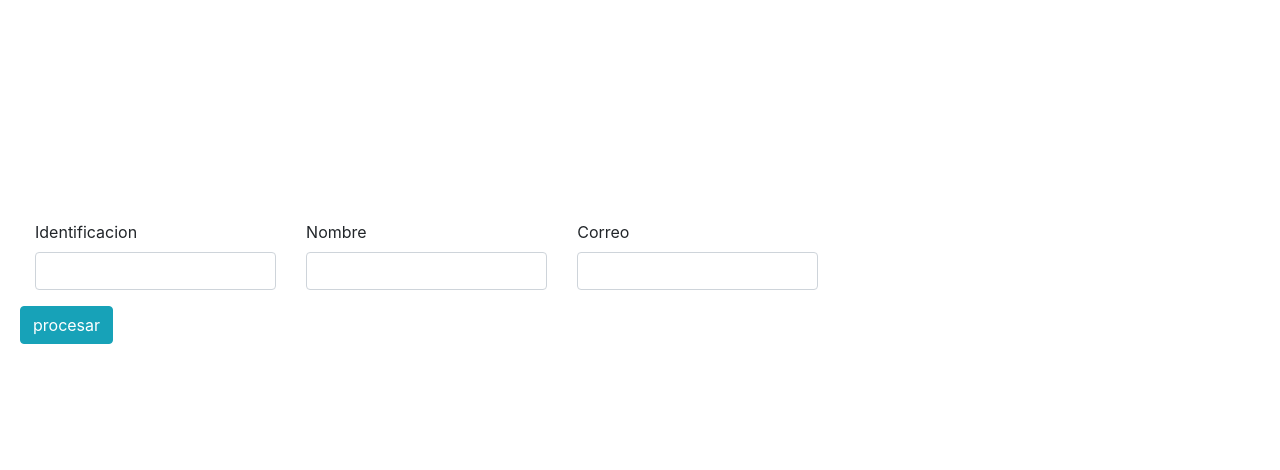
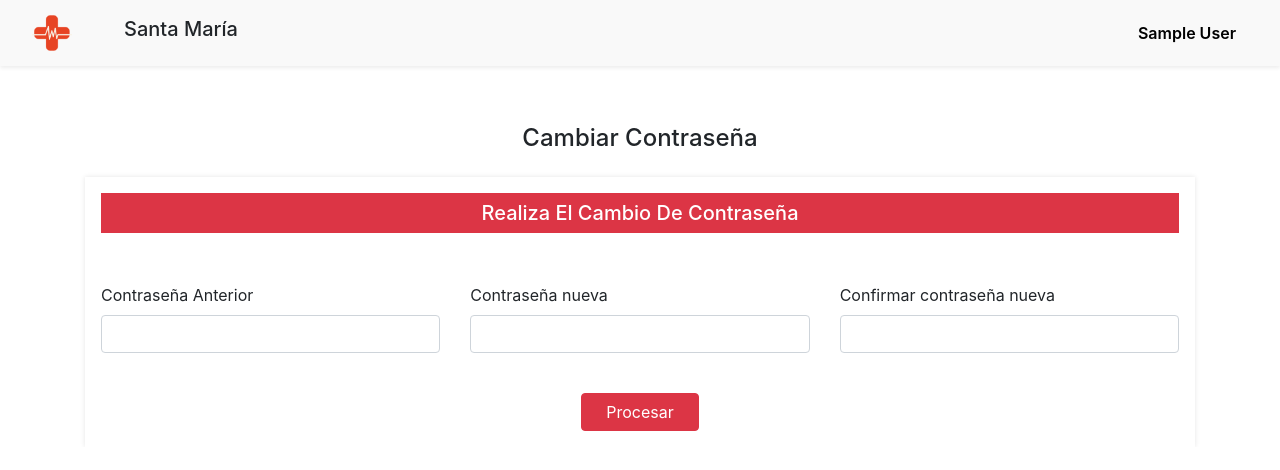
Before and after one commit to Calderon2731/AmbienteWeb, a PHP site: page /views/usuario/cambiarContrasenna.php in a window 1280 px wide. Shown: the top 470 px of the page. Run offline with PHP 8.4, Linux system fonts and the light colour scheme; the visitor is signed in with stand-in values (Sample User, id 1); data that the repository does not hold is empty; some libraries are stand-ins or nearby versions.

Commit message:
metodos de contraseña
actualizar contraseña e inicio de sesion

```diff
--- a/Controllers/homeController.php
+++ b/Controllers/homeController.php
@@ -18,18 +18,18 @@
     $respuesta = ValidaInicioSesionModel($correo, $contrasenna);
 
     if($respuesta != null && $respuesta->num_rows > 0)
-        {
+    {
 
         $datos = mysqli_fetch_array($respuesta);  // Obtener datos del usuario
 
+        $_SESSION["Nombre"] = $datos["Nombre"];
         $_SESSION["IdUsuario"] = $datos["IdUsuario"];  // Guardar IdUsuario en sesión
-        $_SESSION["Nombre"] = $datos["Nombre"];
-
+        $_SESSION["Contrasenna"] = $datos["Contrasenna"];
         header("Location: ../../views/Home/Principal.php");
     }
     else{
 
-        $_SESSION["txtMensaje"] = "Correo o contraseña incorrectos";
+        $_POST["txtMensaje"] = "Correo o contraseña incorrectos";
 
     }
 }
@@ -78,7 +78,6 @@ if (isset($_POST["btnRecuperarAcceso"])) {
 
             if ($respuestaCorreo) {
                 header("Location: ../../Views/Home/login.php");
-
             }
         }
     } else {
@@ -92,7 +91,7 @@ if (isset($_POST["btnAgendarCita"])) {
     $hora = $_POST["txtHora"];
     $motivo = $_POST["txtMotivo"];
     $medico = $_POST["txtMedico"];
-   $idusuario = $_SESSION["IdUsuario"];
+    $idusuario = $_SESSION["IdUsuario"];
 
     // Bloque de depuración
     echo "<pre>";
--- a/Controllers/usuarioController.php
+++ b/Controllers/usuarioController.php
@@ -36,4 +36,38 @@
             $_POST["txtMensaje"] = "Su información no fue actualizada, hubo un error";
         }
     }
+
+    if(isset($_POST["btnActualizarContrasenna"]))
+    {
+        $idUsuario = $_SESSION["IdUsuario"];
+        $contrasennaNueva = $_POST["txtContrasennaNueva"];
+        $contrasennaAnterior = $_POST["txtContrasennaAnterior"];
+        $confirmar = $_POST["txtConfirmar"];
+        $contrasennaSesion = $_SESSION["Contrasenna"];
+        // si la contraseña actual es distinta de la anterior, muestra el mensaje
+        if($contrasennaSesion != $contrasennaAnterior)
+        {
+            $_POST["txtMensaje"] = "Su contraseña anterior esta equivocada.";
+            return;
+        }
+
+        //si es diferente de lo confirmado, no deja y suelta el mensaje
+        if($contrasennaNueva != $confirmar)
+        {
+            $_POST["txtMensaje"] = "La contraseña nueva esta equivocada, confirme de nuevo";
+            return;
+        }
+
+        $respuesta = ActualizarContrasennaModel($idUsuario, $contrasennaNueva);
+
+        if($respuesta)
+        {
+            $_SESSION["Contrasenna"] = $contrasennaNueva;
+            $_POST["txtMensaje"] = "Su contraseña se actualizó correctamente.";
+        }
+        else
+        {
+            $_POST["txtMensaje"] = "Su contraseña no fue actualizada correctamente.";
+        }
+    }
 ?>
--- a/models/connect.php
+++ b/models/connect.php
@@ -2,7 +2,7 @@
 //Por hacer base de datos
   function OpenDB()
 {
-  return mysqli_connect("127.0.0.1", "root", "123", "dbproyectoweb", 3307);
+  return mysqli_connect("127.0.0.1", "root", "", "dbproyectoweb", 3307);
 }
 
 
--- a/views/Home/Principal.php
+++ b/views/Home/Principal.php
@@ -21,6 +21,8 @@
 
   menu();
   ?>
+
+
   <?php
   ShowFooter();
   ?>
--- a/views/estilos/layout.css
+++ b/views/estilos/layout.css
@@ -482,7 +482,7 @@ main {
   min-height: 100vh;
 }
 main .side-nav, main .main-content {
-  margin-top: 70px;
+  margin-top: 0px;
 }
 main .side-nav {
   width: 17.5%;
--- a/views/usuario/cambiarContrasenna.php
+++ b/views/usuario/cambiarContrasenna.php
@@ -2,12 +2,6 @@
 include_once $_SERVER["DOCUMENT_ROOT"] . '/AmbienteWeb/views/layoutInterno.php';
 include_once $_SERVER["DOCUMENT_ROOT"] . '/AmbienteWeb/Controllers/usuarioController.php';
 
-if (session_status() == PHP_SESSION_NONE) {
-  session_start();             //inicia las variables de session
-}
-
-$idUsuario = $_SESSION["IdUsuario"];
-$Resultado = consultarInfoUsuario($idUsuario);
 ?>
 
 <!DOCTYPE html>
@@ -17,62 +11,71 @@ $Resultado = consultarInfoUsuario($idUsuario);
   <?php
   Addcss();
   ?>
+<body>
+  <h4 class="text-center mt-4 mb-4">Cambiar Contraseña</h4>
 
-  <body>
-    <?php
-    //showHeader();
-    ?>
+  <?php showHeader(); ?>
 
-    <div class="col-sm-7">
-    </div>
-    <div class="col-md-8 patients-details-card-wrapper">
-      <div class="mini-card">
-
-        <div class="card-body">
-          <form action="" method="$_POST">
-            <div class="row">
-              <div class="col-md-4">
-
-
+  <div class="container">
     <?php
     if (isset($_POST["txtMensaje"])) {
       echo '<div class="alert alert-warning text-center">' . $_POST["txtMensaje"] . '</div>';
     }
     ?>
 
+    <div class="card">
+      <div class="card-header bg-danger text-white text-center">
+        <h5 class="mb-2 mt-2">Realiza el cambio de Contraseña</h5>
+      </div>
+
+      <div class="card-body">
+        <form action="" method="post">
+          <div class="row g-3">
+
+
+            <div class="col-md-4">
               <div class="form-group">
-                  <label>Identificacion</label><input id="txtIdentificacion" name="txtIdentificacion"
-                    class="form-control" type="text" value="<?php echo $Resultado["Identificacion"] ?>"
-                    onkeyup="ConsultarNombreApi()">
+                <label for="txtNombre" class="form-label">Contraseña Anterior</label>
+                <input id="txtContrasennaAnterior" name="txtContrasennaAnterior"
+                  type="password" class="form-control">
               </div>
             </div>
 
-              <div class="col-sm-4">
-                <div class="form-group"><label>Nombre</label><input id="txtNombre" name="txtNombre"
-                    type="text" class="form-control" value="<?php echo $Resultado["Nombre"] ?>"></div>
+            <div class="col-md-4">
+              <div class="form-group">
+                <label for="txtCorreo" class="form-label">Contraseña nueva</label>
+                <input id="txtContrasennaNueva" name="txtContrasennaNueva"
+                  type="password" class="form-control">
               </div>
-              <div class="col-sm-4">
-                <div class="form-group"><label>Correo</label><input id="txtCorreo" name="txtCorreo"
-                    type="email" class="form-control" value="<?php echo $Resultado["Correo"] ?>">
+            </div>
+
+            <div class="col-md-4">
+              <div class="form-group">
+                <label for="txtCorreo" class="form-label">Confirmar contraseña nueva </label>
+                <input id="txtConfirmar" name="txtConfirmar"
+                  type="password" class="form-control">
               </div>
             </div>
 
 
-                <button class="btn btn-info " id="btnActualizarPerfilUsuario"
-                  name="btnActualizarPerfilUsuario" type="submit">procesar
-                </button>
-
-          </form>
 
           </div>
+
+          <div class="text-center mt-4">
+            <button class="btn btn-danger btn-info px-4" id="btnActualizarContrasenna"
+              name="btnActualizarContrasenna" type="submit">
+              Procesar
+            </button>
           </div>
-      </div>
-      </div>
-      </div>
+        </form>
       </div>
     </div>
   </div>
 </body>
+
+<?php addJS(); ?>
+</html>
+
 
   <?php
   addJS();
```
Also changed, not shown: views/layoutInterno.php (+24 -16 lines). Lines whose indentation alone changed are shown as unchanged.
